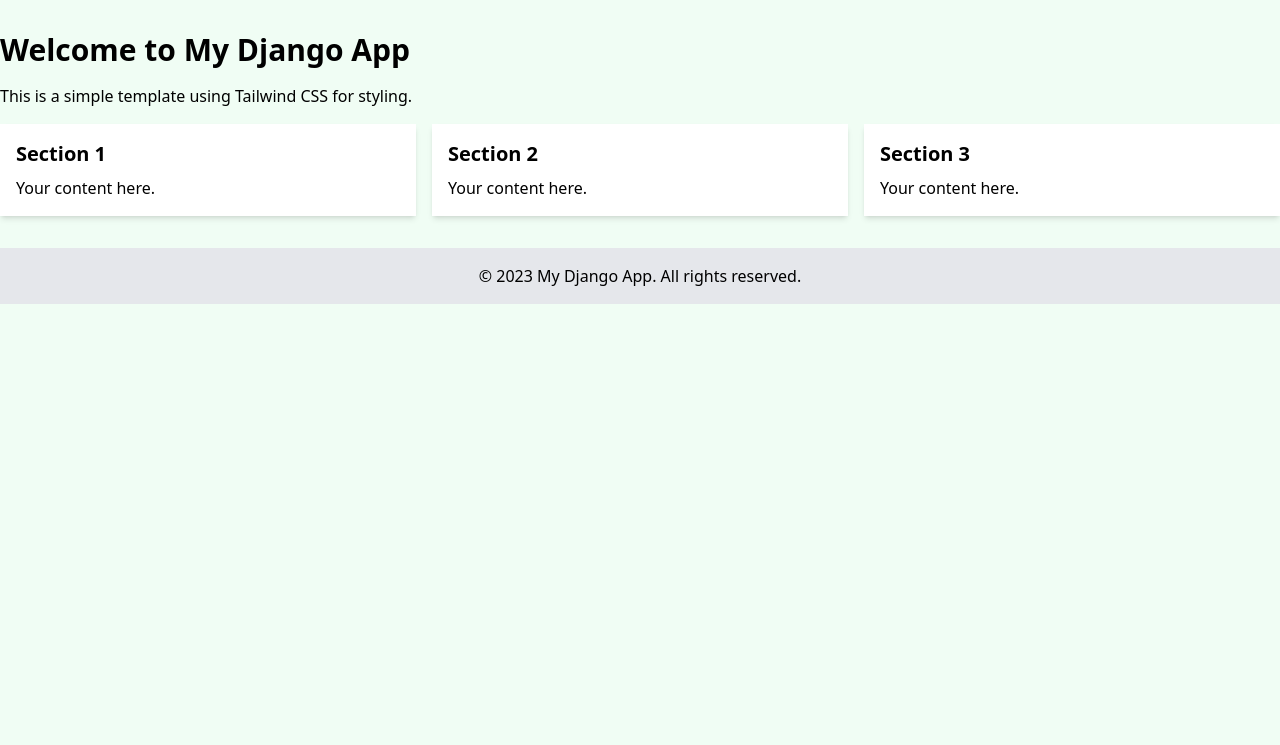
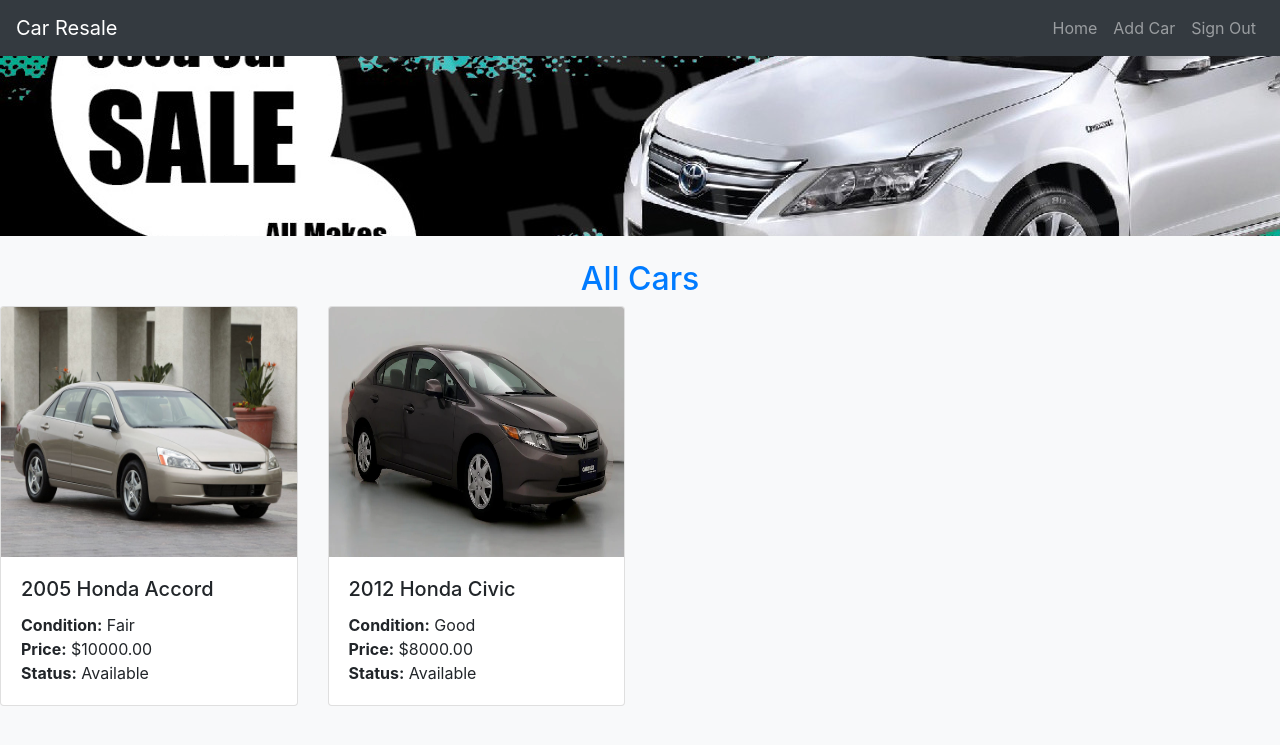
Before and after one commit to swapnilshah5889/car-resale-django, a Django app: page / in a window 1280 px wide. Shown: the top 745 px of the page. Run offline with Django 5.2, Linux system fonts and the light colour scheme; data comes from the database, SQL or seed files in the repository; both versions use the stored data as it was after the commit; style sheets or scripts are compiled from the project's sources; some libraries are stand-ins or nearby versions.

Commit message:
Completed home page

```diff
--- a/carresale/carresale/models.py
+++ b/carresale/carresale/models.py
@@ -1,6 +1,7 @@
 from django.db import models
 
 class Car(models.Model):
+
     # Basic information about the car
     make = models.CharField(max_length=50)
     model = models.CharField(max_length=50)
--- a/carresale/carresale/settings.py
+++ b/carresale/carresale/settings.py
@@ -38,7 +38,8 @@ INSTALLED_APPS = [
     'django.contrib.messages',
     'django.contrib.staticfiles',
     'compressor',
-    'carresale'
+    'carresale',
+    'bootstrap5'
 ]
 
 MIDDLEWARE = [
--- a/carresale/carresale/urls.py
+++ b/carresale/carresale/urls.py
@@ -16,13 +16,14 @@ Including another URLconf
 """
 from django.contrib import admin
 from django.urls import path, include
-from carresale.views import home
+from carresale.views import add_car, home
 from django.conf import settings
 from django.conf.urls.static import static
 
 urlpatterns = [
     path('admin/', admin.site.urls),
     path('', home, name='home'),
+    path('add_car/', add_car, name='add_car'),
 ]
 
 if settings.DEBUG:
--- a/carresale/carresale/views.py
+++ b/carresale/carresale/views.py
@@ -1,6 +1,21 @@
 # views.py
-from django.shortcuts import render
+from django.shortcuts import redirect, render
 from django.http import HttpResponse
+from .models import Car
+from carresale.forms import CarForm
 
 def home(request):
-    return render(request, 'index.html')
+    cars = Car.objects.all()
+    return render(request, 'index.html', {'cars': cars})
+
+
+def add_car(request):
+    if request.method == 'POST':
+        form = CarForm(request.POST, request.FILES)
+        if form.is_valid():
+            form.save()
+            return redirect('car_list')  # Redirect to the list view after successful submission
+    else:
+        form = CarForm()
+
+    return render(request, 'add_car.html', {'form': form})
--- a/carresale/templates/index.html
+++ b/carresale/templates/index.html
@@ -1,36 +1,126 @@
-{% extends "_base.html" %}
+<!-- add_car.html -->
+<!DOCTYPE html>
+<html lang="en">
+<head>
+    <meta charset="UTF-8">
+    <meta name="viewport" content="width=device-width, initial-scale=1.0">
+    <title>Car Resale</title>
+    <!-- Include Bootstrap CSS -->
+    <link rel="stylesheet" href="https://stackpath.bootstrapcdn.com/bootstrap/4.5.2/css/bootstrap.min.css">
+    <!-- Custom Styles -->
+    <style>
+        body {
+            background-color: #f8f9fa;
+        }
+        .container {
+            max-width: 600px;
+            background-color: #ffffff;
+            box-shadow: 0 0 10px rgba(0, 0, 0, 0.1);
+            padding: 30px;
+            border-radius: 10px;
+            margin-top: 50px;
+            margin-bottom: 50px;
+        }
+        h2 {
+            color: #007bff;
+            text-align: center;
+        }
+        .form-group label {
+            color: #343a40;
+        }
+        .btn-primary {
+            background-color: #007bff;
+            border-color: #007bff;
+        }
+        .btn-primary:hover {
+            background-color: #0056b3;
+            border-color: #0056b3;
+        }
+        .hero-image {
+            width: 100%;
+            height: 180px; /* Fixed height for the image */
+            background-image: url('static/banner.jpg'); /* Replace with the actual path to your image */
+            background-size: cover;
+            background-position: center;
+            position: relative;
+        }
+        .hero-text {
+            position: absolute;
+            top: 50%;
+            left: 50%;
+            transform: translate(-50%, -50%);
+            color: white;
+            text-align: center;
+        }
+        .cropped-image {
+            object-fit: cover;
+            width: 100%;
+            height: 100%;
+            position: absolute;
+            top: 50%;
+            left: 50%;
+            transform: translate(-50%, -50%);
+        }
+    </style>
+</head>
+<body>
+    <!-- Navigation Bar -->
+    <nav class="navbar navbar-expand-lg navbar-dark bg-dark">
+        <a class="navbar-brand" href="{% url 'home' %}">Car Resale</a>
+        <button class="navbar-toggler" type="button" data-toggle="collapse" data-target="#navbarNav" aria-controls="navbarNav" aria-expanded="false" aria-label="Toggle navigation">
+            <span class="navbar-toggler-icon"></span>
+        </button>
+        <div class="collapse navbar-collapse" id="navbarNav">
+            <ul class="navbar-nav ml-auto">
+                <li class="nav-item" active>
+                    <a class="nav-link" href="{% url 'home' %}">Home</a>
+                </li>
+                <li class="nav-item">
+                    <a class="nav-link" href="{% url 'add_car' %}">Add Car</a>
+                </li>
+                <li class="nav-item">
+                    <a class="nav-link" >Sign Out</a>
+                </li>
+            </ul>
+        </div>
+    </nav>
 
-{% block content %}
 
-<div class="container mx-auto mt-8">
-    <main>
-        <h2 class="text-3xl font-semibold mb-4">Welcome to My Django App</h2>
+    <!-- Hero Image -->
+    <div class="hero-image">
+    </div>
 
-        <p class="mb-4">This is a simple template using Tailwind CSS for styling.</p>
-
-        <div class="grid grid-cols-1 md:grid-cols-2 lg:grid-cols-3 gap-4">
-            <!-- Your content goes here -->
-            <div class="bg-white p-4 shadow-md">
-                <h3 class="text-xl font-semibold mb-2">Section 1</h3>
-                <p>Your content here.</p>
-            </div>
-
-            <div class="bg-white p-4 shadow-md">
-                <h3 class="text-xl font-semibold mb-2">Section 2</h3>
-                <p>Your content here.</p>
-            </div>
-
-            <div class="bg-white p-4 shadow-md">
-                <h3 class="text-xl font-semibold mb-2">Section 3</h3>
-                <p>Your content here.</p>
+    <!-- Car Listing -->
+    <br/>
+    <h2>All Cars</h2>
+    <div class="row">
+        {% for car in cars %}
+        <div class="col-md-3 mb-3">
+            <div class="card">
+                {% if car.photo %}
+                <img src="{{ car.photo.url }}" height="250px" class="card-img-top" alt="{{ car.make }} {{ car.model }}">
+                {% else %}
+                <!-- Provide a placeholder image or leave it empty -->
+                <div class="card-img-top placeholder-image"></div>
+                {% endif %}
+                <div class="card-body">
+                    <h5 class="card-title">{{ car.year }} {{ car.make }} {{ car.model }}</h5>
+                    <p class="card-text">
+                        <strong>Condition:</strong> {{ car.get_condition_display }}<br>
+                        <strong>Price:</strong> ${{ car.price }}<br>
+                        <strong>Status:</strong> {% if car.is_sold %}Sold{% else %}Available{% endif %}
+                    </p>
+                    <!-- Add other car details as needed -->
+                </div>
             </div>
         </div>
-    </main>
+        {% endfor %}
 </div>
 
-<footer class="bg-gray-200 py-4 mt-8">
-    <div class="container mx-auto text-center">
-        <p>&copy; 2023 My Django App. All rights reserved.</p>
-    </div>
-</footer>
-{% endblock content %}
+
+    <!-- Include Bootstrap JS and Popper.js -->
+    <script src="https://code.jquery.com/jquery-3.5.1.slim.min.js"></script>
+    <script src="https://cdn.jsdelivr.net/npm/@popperjs/core@2.9.1/dist/umd/popper.min.js"></script>
+    <script src="https://stackpath.bootstrapcdn.com/bootstrap/4.5.2/js/bootstrap.min.js"></script>
+</body>
+</html>
```
Also changed, not shown: carresale/carresale/forms.py (added, +7 -0 lines), carresale/templates/add_car.html (added, +135 -0 lines), carresale/db.sqlite3, carresale/media/car_photos/accord_2005.jpg (added), carresale/media/car_photos/honda_civic.webp (added), carresale/static/banner.jpg (added).
